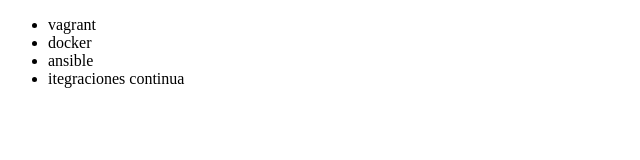
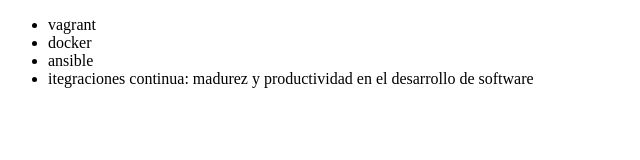
Before and after one commit to zaratecalizaya/alura-git, a plain HTML site: page index.html in a window 1280 px wide. Shown: the whole page, without its empty margins (0-640 px from the left). Drawn offline with Linux system fonts and the light colour scheme.

Commit message:
commit departe de ana renombrando curso de intgracion continua

```diff
--- a/index.html
+++ b/index.html
@@ -11,7 +11,7 @@
         <li>vagrant</li>
         <li>docker</li>
         <li>ansible</li>
-        <li>itegraciones continua</li>
+        <li>itegraciones continua: madurez y productividad en el desarrollo de software</li>
     </ul>
 </body>
 </html>
```
